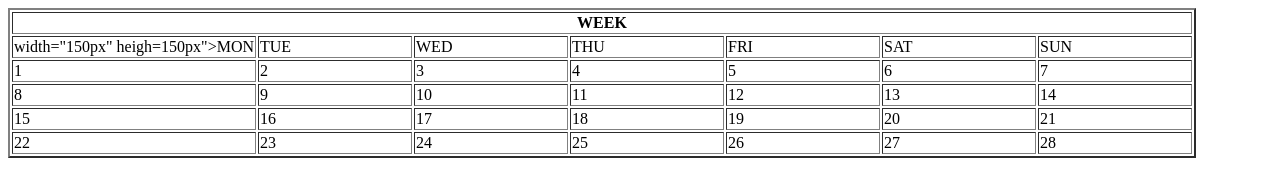
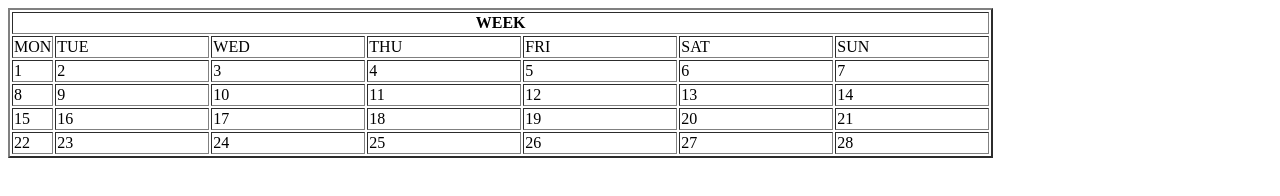
Before and after one commit to r22-4ar-ba/r22-4ar-ba.github.io, a plain HTML site: page esercizio2.html in a window 1280 px wide. Drawn offline with Linux system fonts and the light colour scheme.

Commit message:
Update esercizio2.html

```diff
--- a/esercizio2.html
+++ b/esercizio2.html
@@ -11,7 +11,7 @@
           <th colspan="7">WEEK</th>
         </tr>
         <tr >
-          <td> width="150px" heigh=150px">MON</td>
+          <td>MON</td>
           <td width="150px" heigth="150px">TUE</td>
           <td width="150px" heigth="150px">WED</td>
           <td width="150px" heigth="150px">THU</td>
```
